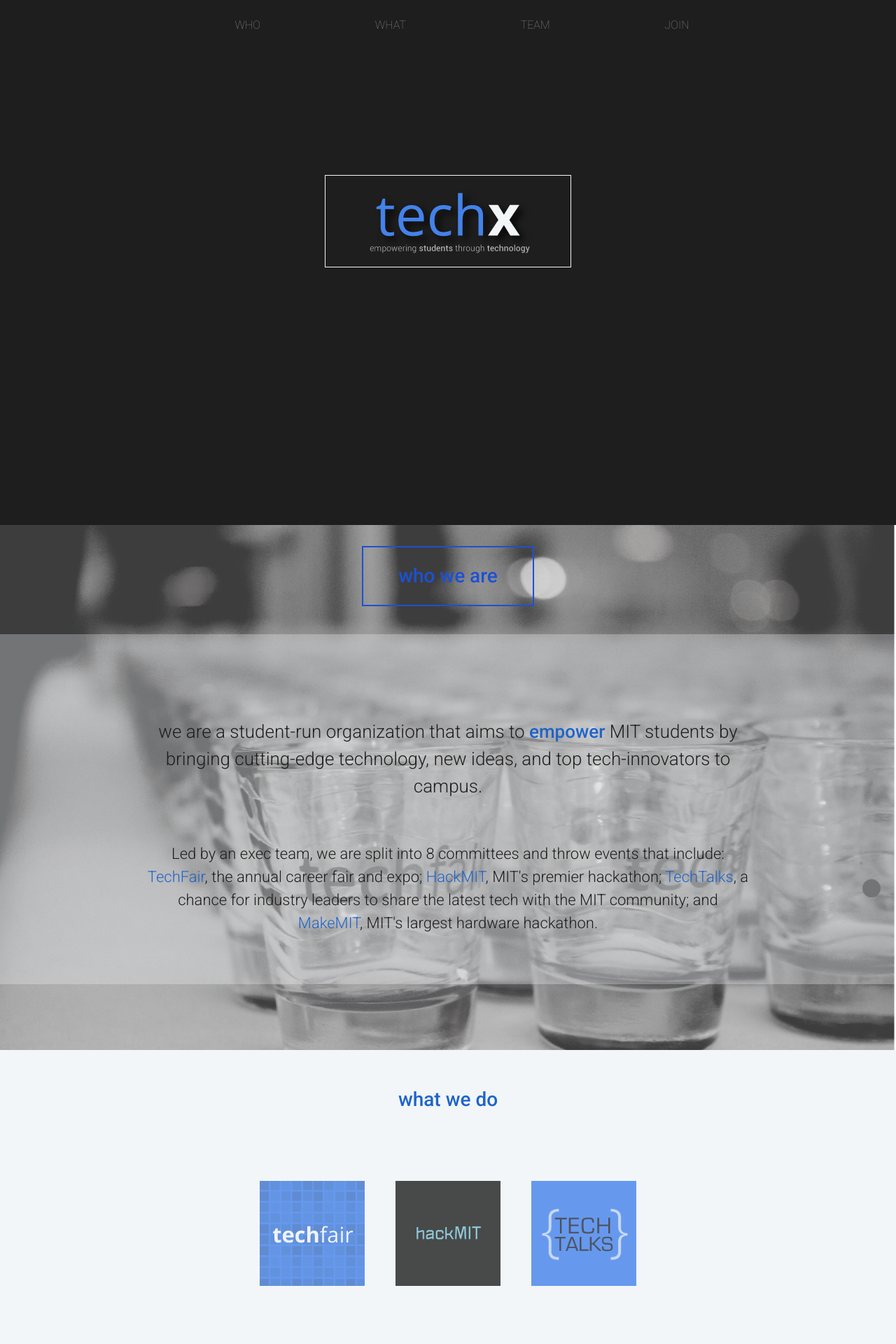
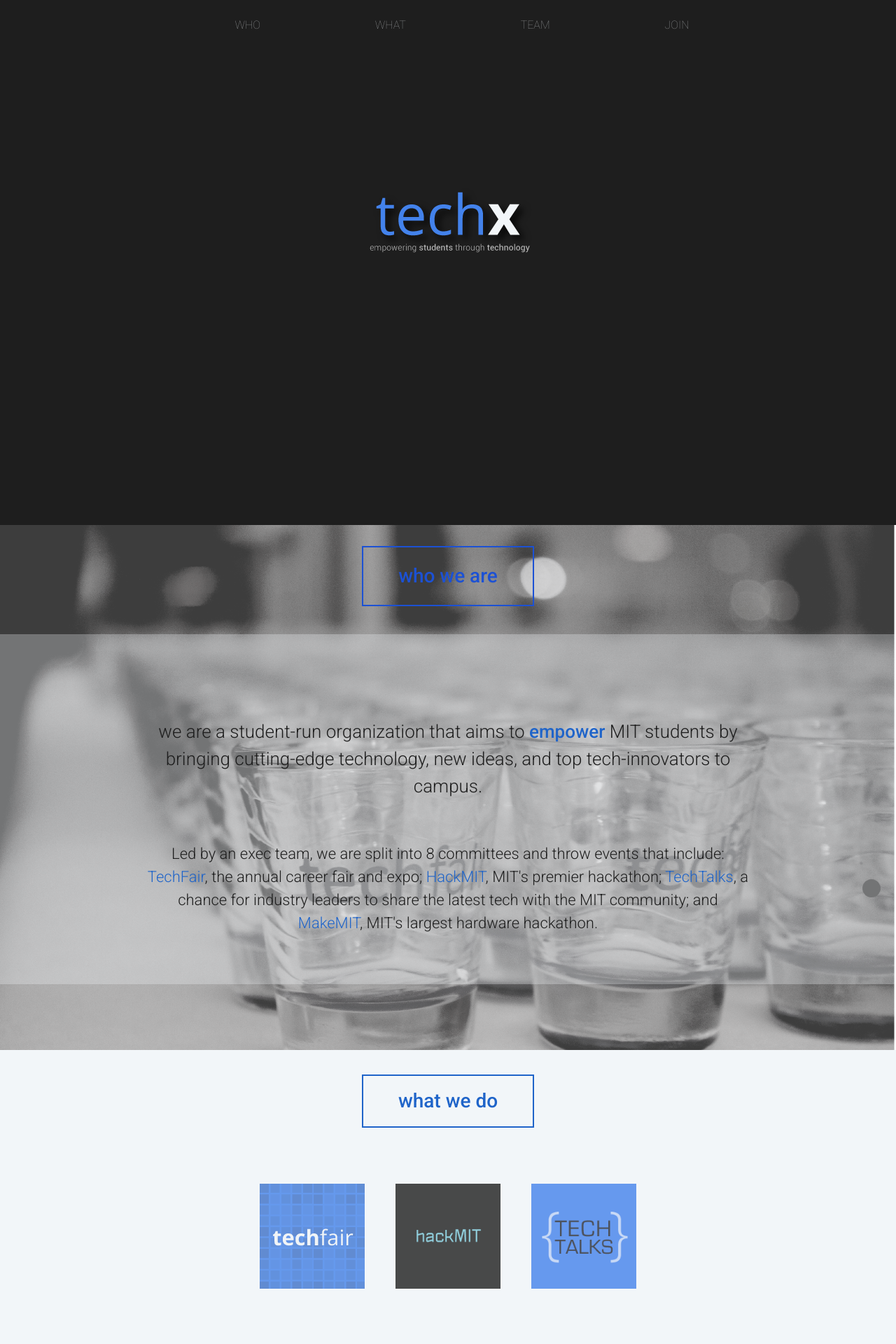
Before and after one commit to techx/old-techx-website, a PHP site: page / in a window 1280 px wide. Shown: the top 1920 px of the page at 70% size. Run offline with PHP 8.4, Linux system fonts and the light colour scheme; some libraries are stand-ins or nearby versions.

Commit message:
Fix border

```diff
--- a/css/home.css
+++ b/css/home.css
@@ -29,7 +29,7 @@ html, body, div, a {
 	display: inline-block;
 	border-style: solid;
 	border-color: #1f64c9;
-	border-width: 0px;
+	border-width: 2px;
 }
 
 /* NAV BAR */
@@ -64,7 +64,7 @@ html, body, div, a {
 
 .component-logo img{
 	border-style: solid;
-	border-width: 1px;
+	border-width: 0px;
 	border-color: #f2f6f9;
 	margin-top: 250px;
 	width: 250px;
```
